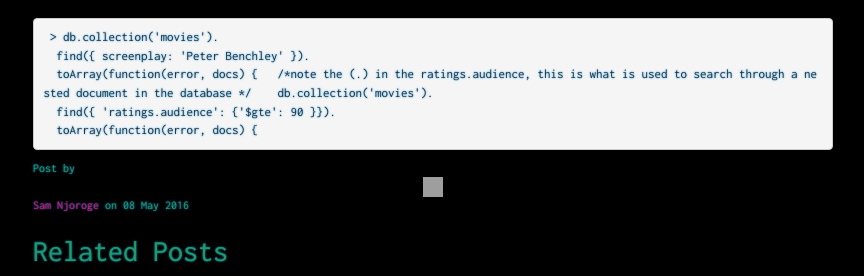
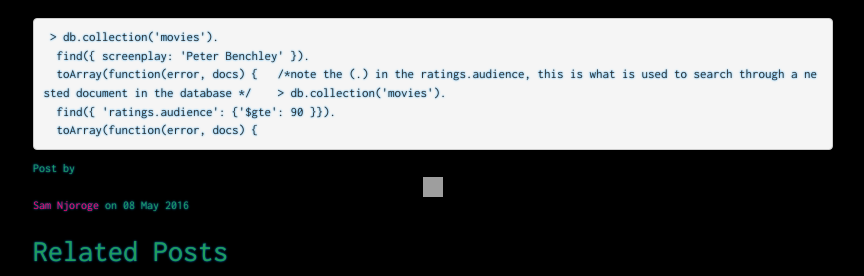
Before and after one commit to carsor007/carsor007.github.io, a Jekyll site: the page built from _posts/2016-05-08-MongoDB-nested-docs-within-arrays.md, in a window 1280 px wide. Shown: the part 782-1058 px from the top of the page, without its empty margins (207-1071 px from the left). Built offline with Jekyll 4.4.1, drawn with Linux system fonts in a browser that asks for light colours; nearby versions of some CDN libraries; comment, search, counter and statistics services are not loaded; grey boxes are pictures that could not be loaded.

```diff
--- a/_posts/2016-05-08-MongoDB-nested-docs-within-arrays.md
+++ b/_posts/2016-05-08-MongoDB-nested-docs-within-arrays.md
@@ -33,6 +33,6 @@ title: MongoDB Nested docs within arrays
       find({ screenplay: 'Peter Benchley' }).
       toArray(function(error, docs) {
   /*note the (.) in the ratings.audience, this is what is used to search through a nested document in the database */
-   db.collection('movies').
+   > db.collection('movies').
       find({ 'ratings.audience': {'$gte': 90 }}).
       toArray(function(error, docs) {
```
